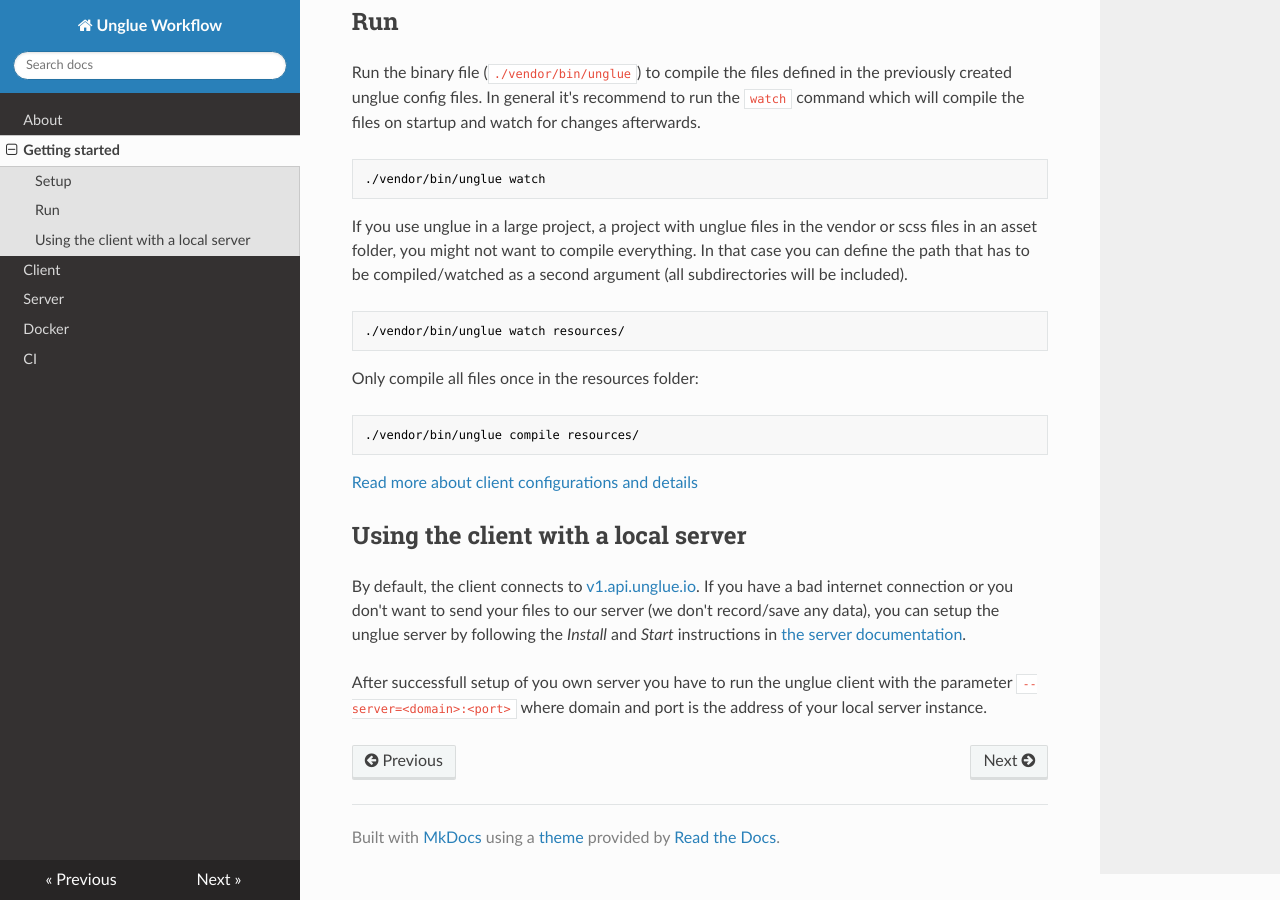
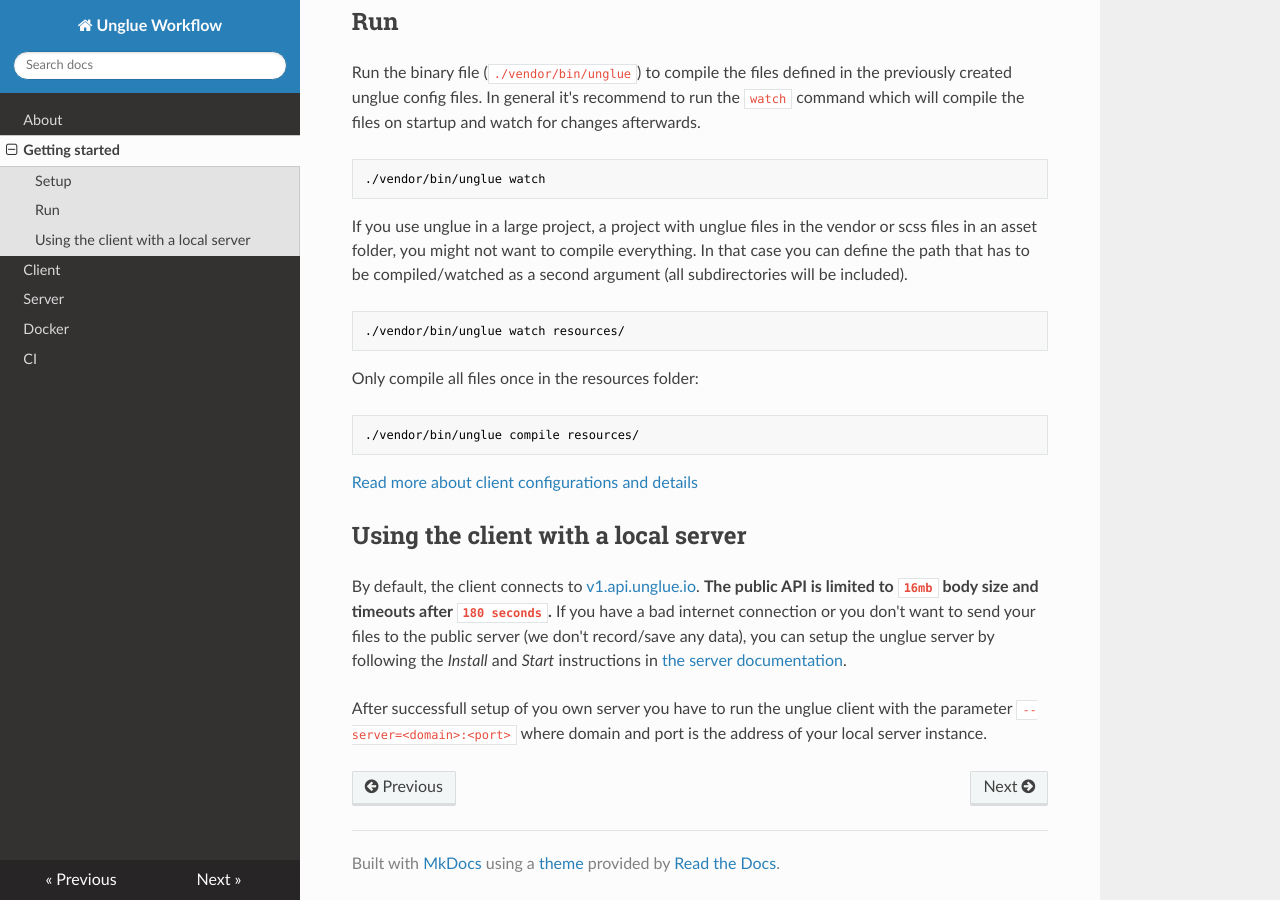
Before and after one commit to frontend-workflow-cloud-compiler/docs, an MkDocs documentation site: the page built from docs/start.md, in a window 1280 px wide and 900 px high, scrolled down 715 px. Built offline with MkDocs 1.6.1, drawn with Linux system fonts in a browser that asks for light colours; nearby versions of some CDN libraries; old or Windows-style settings are respelled for this version of MkDocs.

Commit message:
Update start.md

```diff
--- a/docs/start.md
+++ b/docs/start.md
@@ -51,6 +51,7 @@
 
 ## Using the client with a local server
 
-By default, the client connects to [v1.api.unglue.io](https://v1.api.unglue.io). If you have a bad internet connection or you don't want to send your files to our server (we don't record/save any data), you can setup the unglue server by following the *Install* and *Start* instructions in [the server documentation](server.md).
+By default, the client connects to [v1.api.unglue.io](https://v1.api.unglue.io). **The public API is limited to `16mb` body size and timeouts after `180 seconds`.**
+If you have a bad internet connection or you don't want to send your files to the public server (we don't record/save any data), you can setup the unglue server by following the *Install* and *Start* instructions in [the server documentation](server.md).
 
 After successfull setup of you own server you have to run the unglue client with the parameter `--server=<domain>:<port>` where domain and port is the address of your local server instance.
```
